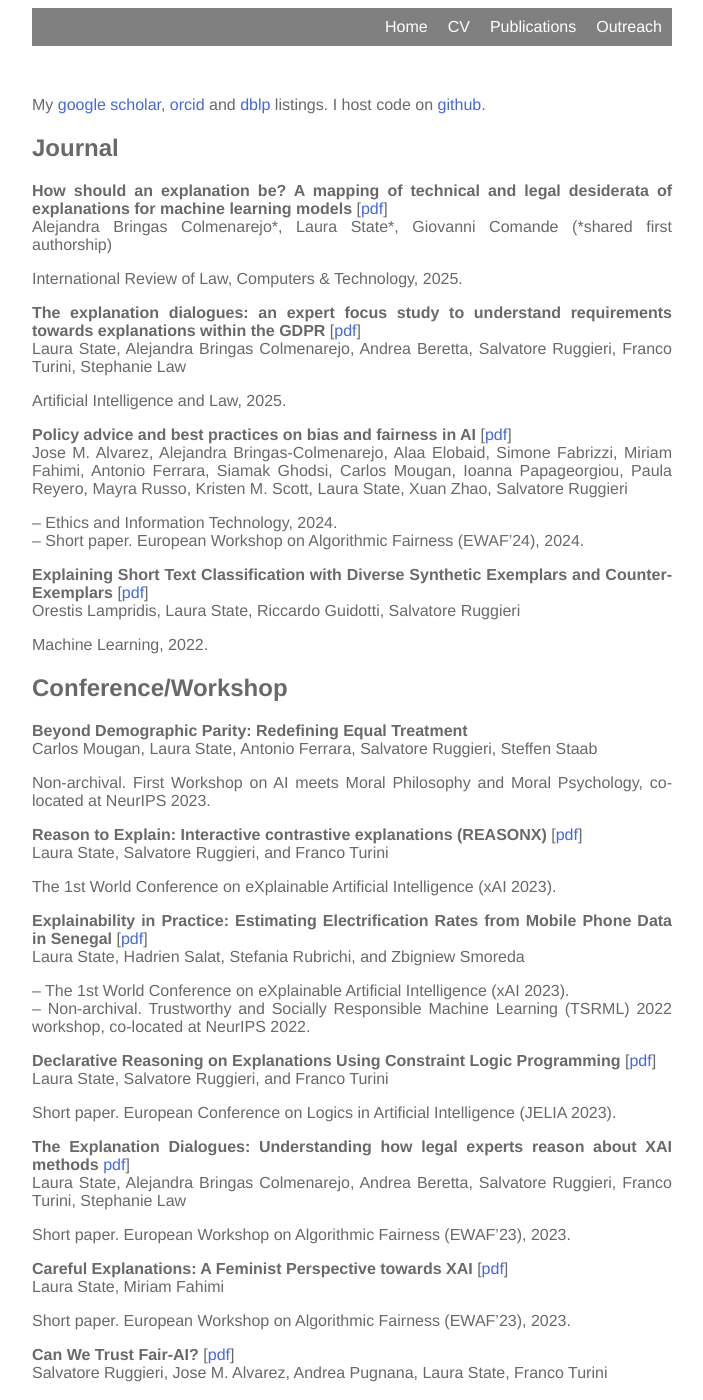
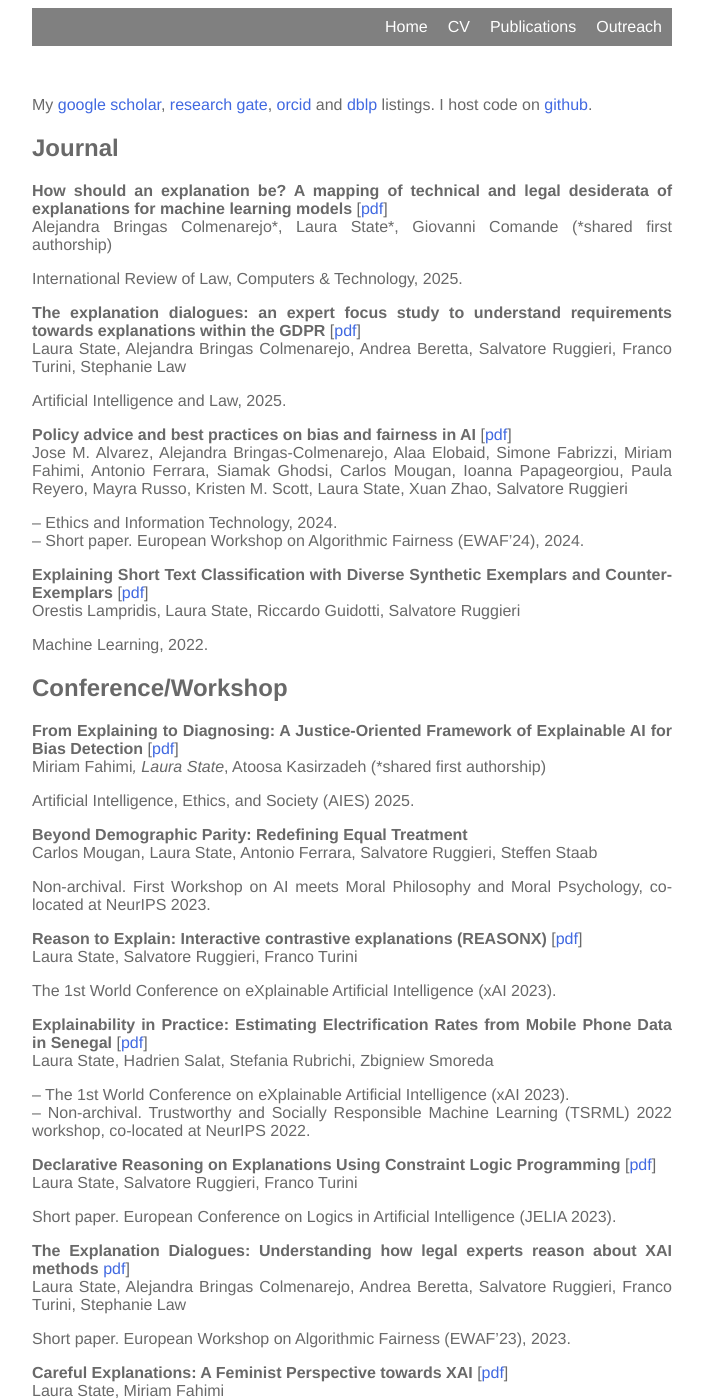
Before and after one commit to lstate/lstate.github.io, a Jekyll site: the page built from _pages/publications.markdown, in a window 1280 px wide and 1400 px high. Shown: the whole window, without its empty margins (288-991 px from the left). Built offline with Jekyll 4.4.1, drawn with Linux system fonts in a browser that asks for light colours.

Commit message:
Update publications.markdown
updates publications

```diff
--- a/_pages/publications.markdown
+++ b/_pages/publications.markdown
@@ -6,7 +6,8 @@ permalink: /publications/
 
 <br />
 
-My [google scholar](https://scholar.google.de/citations?user=6h4JHq4AAAAJ&hl=de), [orcid](https://orcid.org/0000-0001-8084-5297) and [dblp](https://dblp.uni-trier.de/pid/248/5723.html) listings. I host code on [github](https://github.com/lstate).
+My [google scholar](https://scholar.google.de/citations?user=6h4JHq4AAAAJ&hl=de), [research gate](https://www.researchgate.net/profile/Laura-State), [orcid](https://orcid.org/0000-0001-8084-5297) and [dblp](https://dblp.uni-trier.de/pid/248/5723.html) listings.
+I host code on [github](https://github.com/lstate).
 
 
 ## Journal
@@ -34,24 +35,29 @@ Machine Learning, 2022.
 
 ## Conference/Workshop
 
+**From Explaining to Diagnosing: A Justice-Oriented Framework of Explainable AI for Bias Detection** [[pdf](https://ojs.aaai.org/index.php/AIES/article/view/36597)] <br>
+Miriam Fahimi*, Laura State*, Atoosa Kasirzadeh (*shared first authorship)
+
+Artificial Intelligence, Ethics, and Society (AIES) 2025.
+
 **Beyond Demographic Parity: Redefining Equal Treatment** <br>
 Carlos Mougan, Laura State, Antonio Ferrara, Salvatore Ruggieri, Steffen Staab
 
 Non-archival. First Workshop on AI meets Moral Philosophy and Moral Psychology, co-located at NeurIPS 2023.
 
 **Reason to Explain: Interactive contrastive explanations (REASONX)** [[pdf](https://arxiv.org/abs/2305.18143)] <br>
-Laura State, Salvatore Ruggieri, and Franco Turini
+Laura State, Salvatore Ruggieri, Franco Turini
 
 The 1st World Conference on eXplainable Artificial Intelligence (xAI 2023).
 
 **Explainability in Practice: Estimating Electrification Rates from Mobile Phone Data in Senegal** [[pdf](https://arxiv.org/abs/2211.06277)] <br>
-Laura State, Hadrien Salat, Stefania Rubrichi, and Zbigniew Smoreda
+Laura State, Hadrien Salat, Stefania Rubrichi, Zbigniew Smoreda
 
 -- The 1st World Conference on eXplainable Artificial Intelligence (xAI 2023). <br>
 -- Non-archival. Trustworthy and Socially Responsible Machine Learning (TSRML) 2022 workshop, co-located at NeurIPS 2022.
 
 **Declarative Reasoning on Explanations Using Constraint Logic Programming** [[pdf](http://export.arxiv.org/abs/2309.00422)] <br>
-Laura State, Salvatore Ruggieri, and Franco Turini
+Laura State, Salvatore Ruggieri, Franco Turini
 
 Short paper. European Conference on Logics in Artificial Intelligence (JELIA 2023).
 
```
